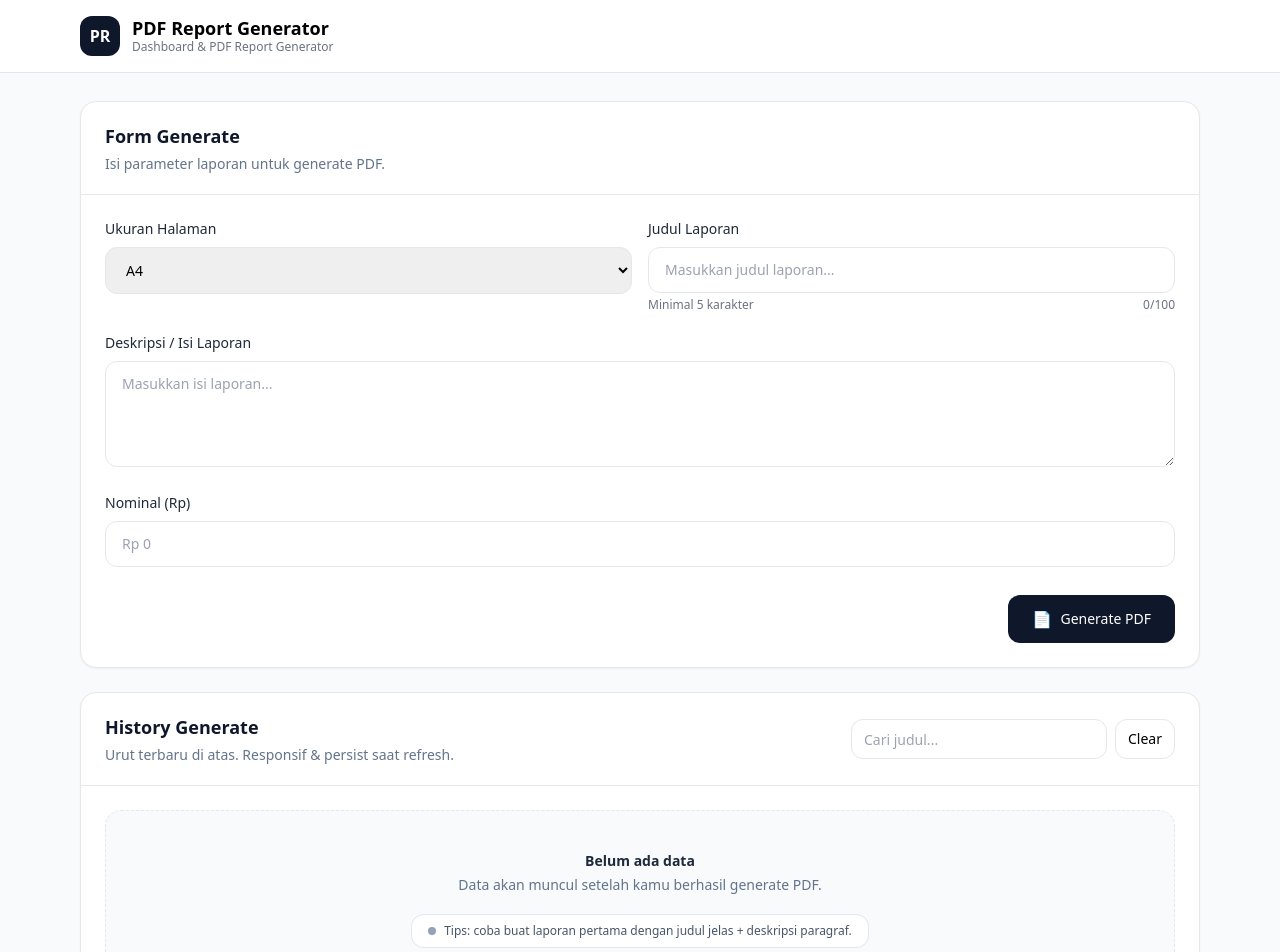
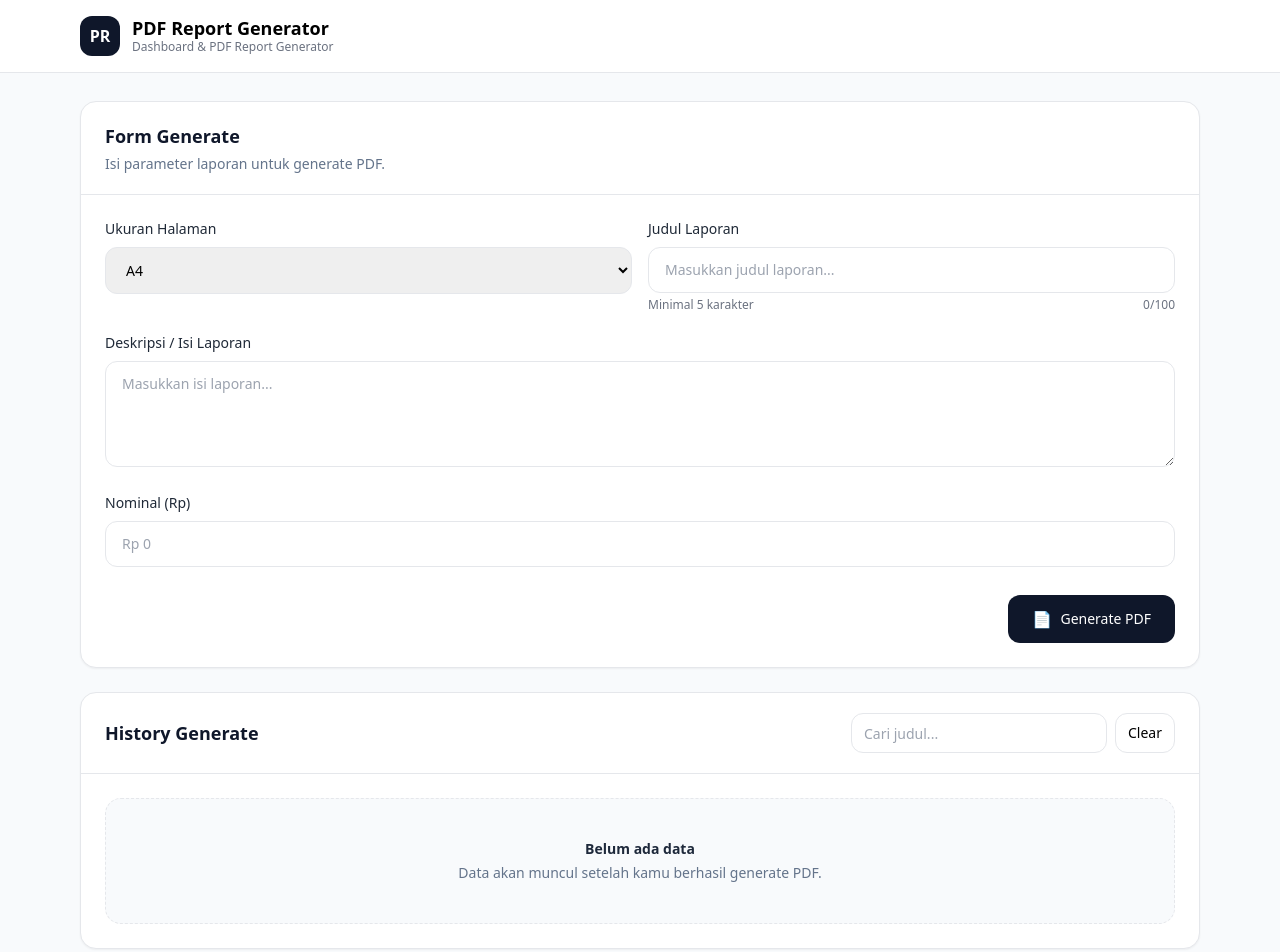
Before and after one commit to ahmdzakaria/dashboard-pdf-report-generator, a Nuxt app: page / in a window 1280 px wide. Shown: the top 952 px of the page. Built offline with nearby package versions, Linux system fonts and the light colour scheme.

Commit message:
Refine UI: simplify headers and history table

```diff
--- a/app/components/HistoryTable.vue
+++ b/app/components/HistoryTable.vue
@@ -34,13 +34,6 @@ function badgeClass(size: string) {
     <p class="mt-1 text-sm text-slate-500">
       Data akan muncul setelah kamu berhasil generate PDF.
     </p>
-
-    <div
-      class="mt-5 inline-flex items-center gap-2 rounded-xl bg-white px-4 py-2 text-xs text-slate-600 ring-1 ring-slate-200"
-    >
-      <span class="inline-block h-2 w-2 rounded-full bg-slate-400" />
-      Tips: coba buat laporan pertama dengan judul jelas + deskripsi paragraf.
-    </div>
   </div>
 
   <!-- Table -->
--- a/app/pages/index.vue
+++ b/app/pages/index.vue
@@ -182,9 +182,6 @@ async function handleSubmit(payload: SubmitPayload) {
             <h2 class="text-lg font-semibold text-slate-900">
               History Generate
             </h2>
-            <p class="mt-1 text-sm text-slate-500">
-              Urut terbaru di atas. Responsif & persist saat refresh.
-            </p>
           </div>
 
           <div class="flex items-center gap-2">
```
